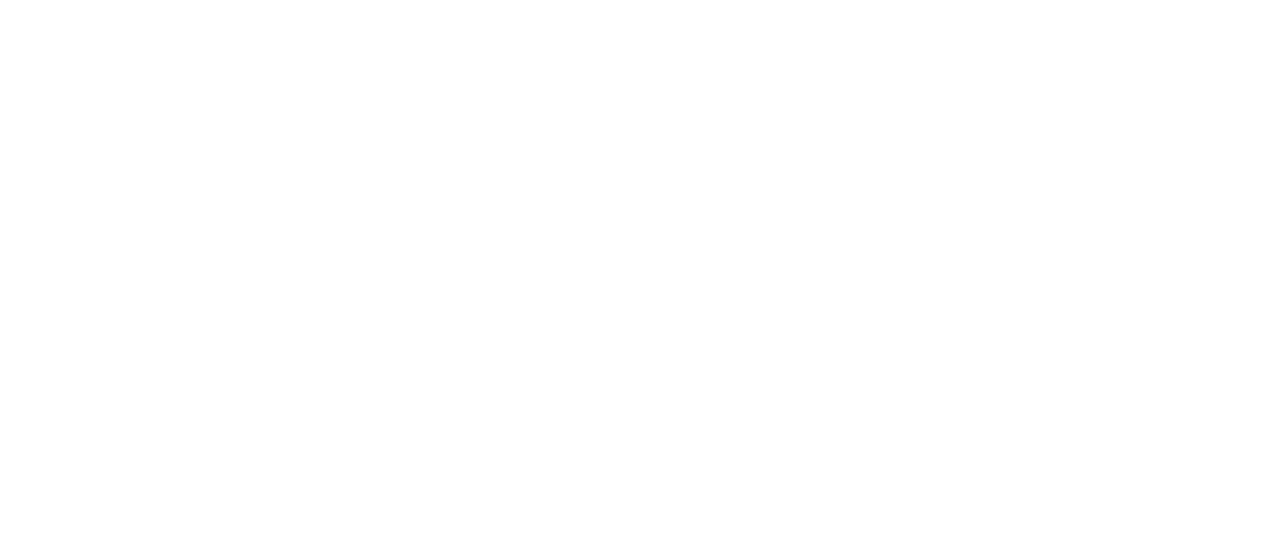
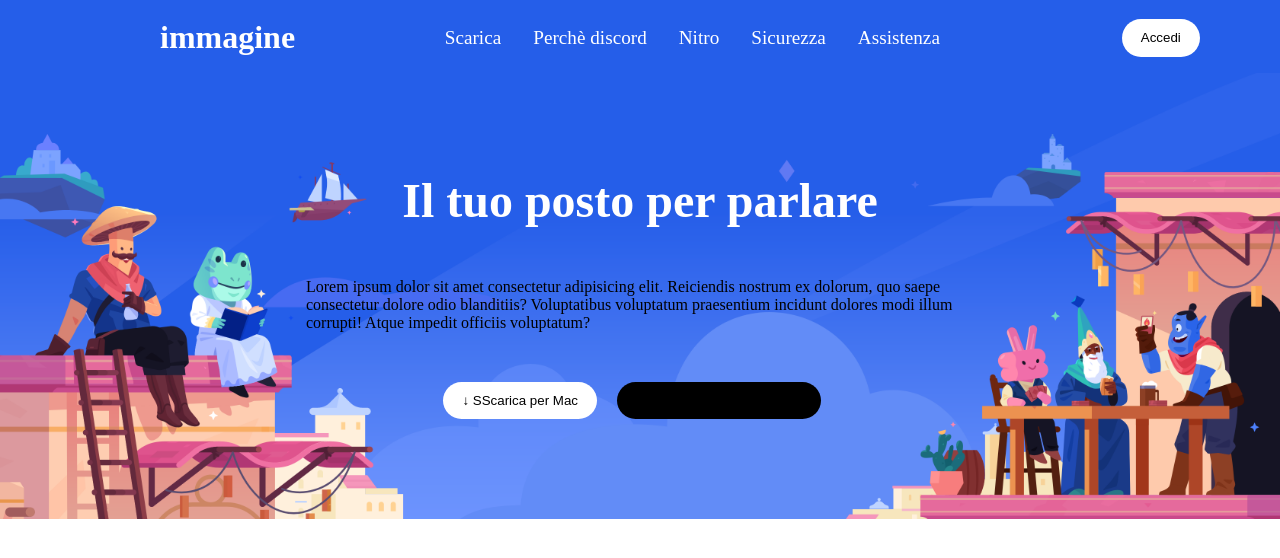
Before and after one commit to AlesciDavide/htmlcss-struttura-discord, a plain HTML site: page index.html in a window 1280 px wide. Drawn offline with Linux system fonts and the light colour scheme.

Commit message:
header e jumbo

```diff
--- a/css/style.css
+++ b/css/style.css
@@ -0,0 +1,73 @@
+*{
+    margin: 0;
+    padding: 0;
+    box-sizing: border-box;
+}
+
+
+
+
+header{
+    background-color: #255ee9;
+    padding: 1.2rem 4rem 1rem 10rem;
+}
+
+.header,
+ul{
+    display: flex;
+    align-items: center;
+    justify-content: space-between;
+    color: white;
+}
+
+header button{
+    color: black;
+}
+li{
+    list-style-type: none;
+    list-style: none;
+    margin-right: 2rem;
+    color: white;
+    font-size: 1.2rem;
+}
+
+
+button{
+    margin-right: 1rem;
+    padding: 0.7rem 1.2rem;
+    border-radius: 30px;
+    border: none;
+    background-color: white;
+}
+
+
+
+
+
+
+section.jumbo{
+    padding-top: 50px;
+    display: flex;
+    flex-direction: column;
+    align-items: center;
+    padding: 100px 20%;
+    background-image: url(../img/jumbo.png);
+    background-size: 100%;
+    background-repeat: no-repeat;
+}
+
+.jumbo p{
+    justify-content: center;
+    align-items: center;
+    padding: 50px ;
+}
+
+.jumbo h1{
+    color: white;
+    font-size: 3rem;
+
+}
+
+div button:last-child{
+    background-color: black;
+}
--- a/index.html
+++ b/index.html
@@ -1,12 +1,62 @@
 <!DOCTYPE html>
-<html lang="en">
+<html lang="it">
 <head>
     <meta charset="UTF-8">
     <meta name="viewport" content="width=device-width, initial-scale=1.0">
+
+
     <link rel="stylesheet" href="./css/style.css">
+
     <title>Document</title>
 </head>
 <body>
+    <header class="header">
+        <h1>immagine</h1>
+        <nav>
+            <ul>
+                <li>
+                    Scarica
+                </li>
+                <li>
+                    Perchè discord
+                </li>
+                <li>
+                    Nitro
+                </li>
+                <li>
+                    Sicurezza
+                </li>
+                <li>
+                    Assistenza
+                </li>
+            </ul>
+        </nav>
+        <button type="button">
+            Accedi
+        </button>
 
+    </header>
+
+    <main>
+        <section class="jumbo">
+            <h1>Il tuo posto per parlare</h1>
+            <p>
+                Lorem ipsum dolor sit amet consectetur adipisicing elit. Reiciendis nostrum ex dolorum, quo saepe consectetur dolore odio blanditiis? Voluptatibus voluptatum praesentium incidunt dolores modi illum corrupti! Atque impedit officiis voluptatum?
+            </p>
+            <div>
+                <button>
+                    &#8595 SScarica per Mac
+                </button>
+                <button>
+                    Apri discord nel tuo browser
+                </button>
+            </div>
+        </section>
+
+    </main>
+
+    <footer>
+
+    </footer>
 </body>
 </html>
```
Also changed, not shown: img/jumbo.png (added).
